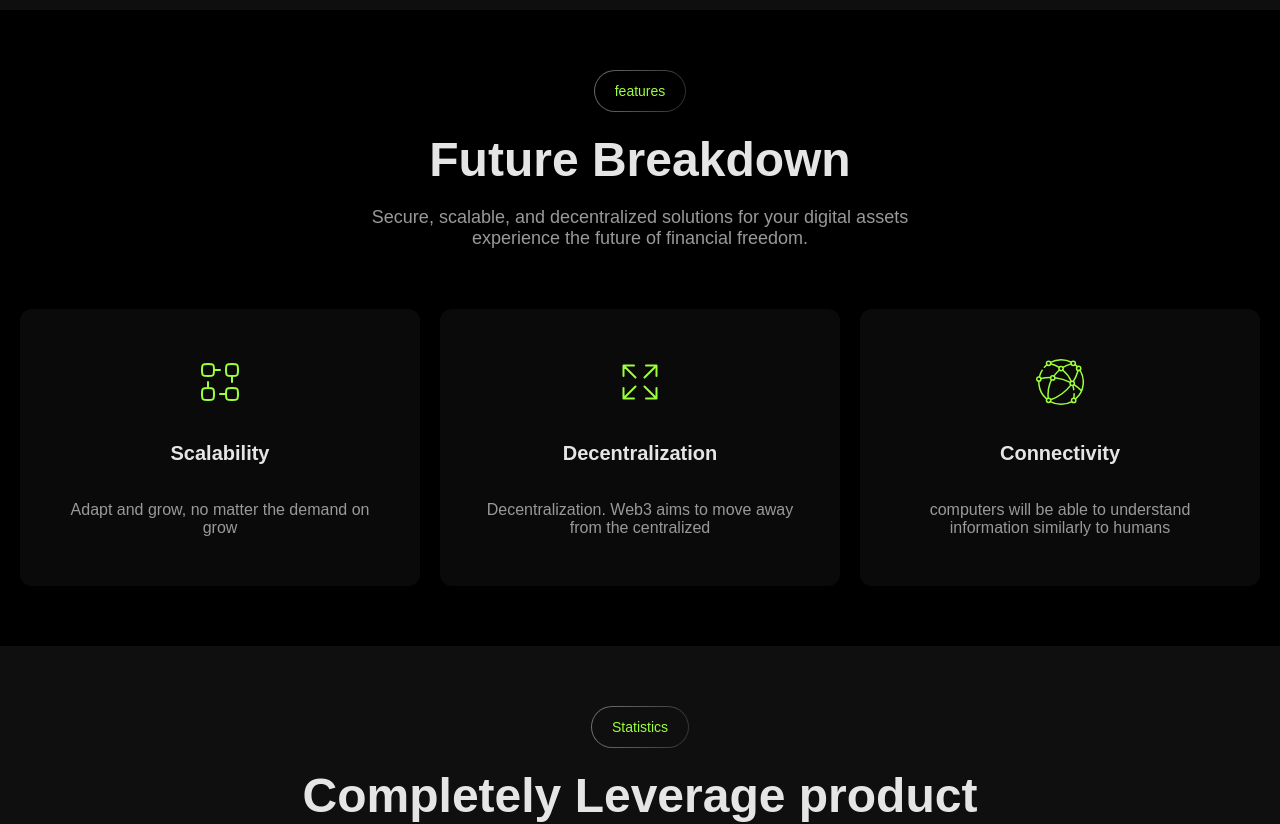
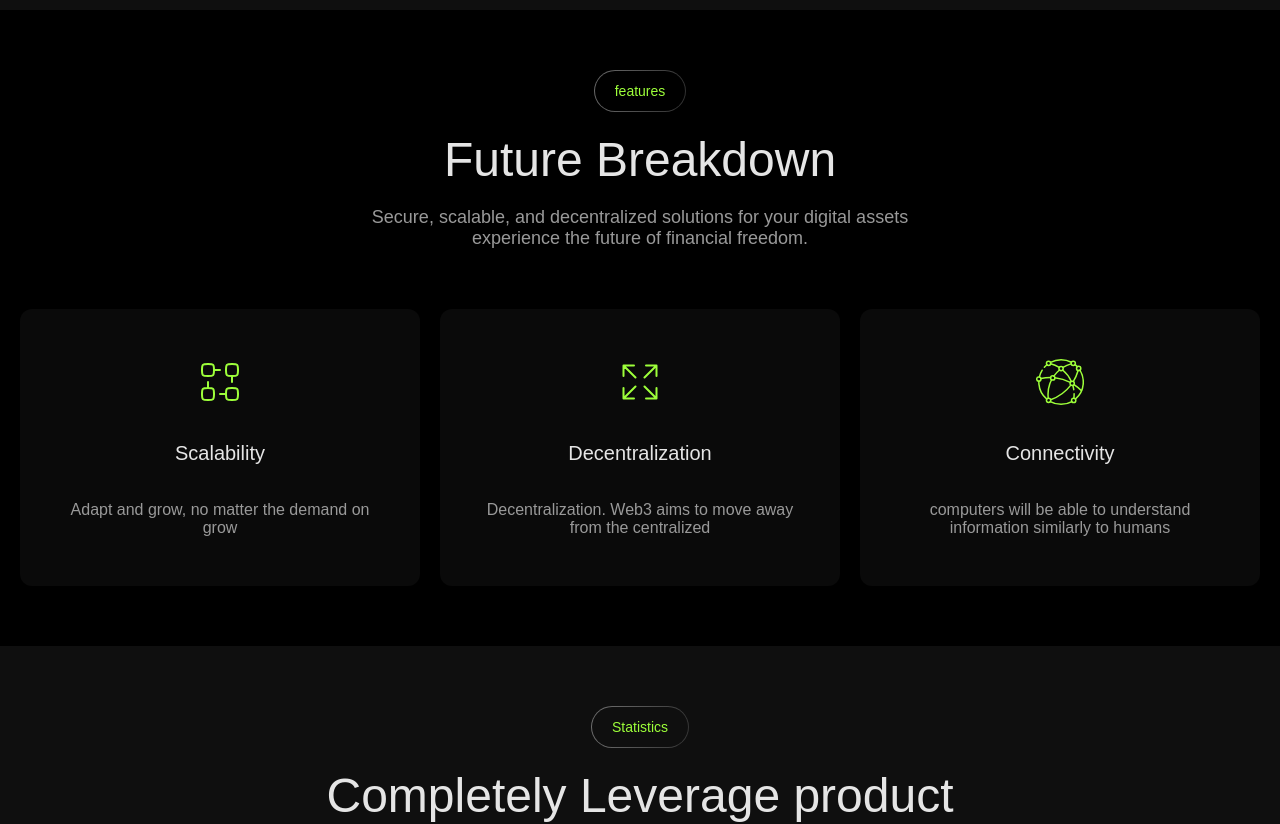
Before and after one commit to GoBrazill/project-neofi, an Angular app: page / in a window 1280 px wide. Shown: the part 1140-1964 px from the top of the page. Built offline with nearby package versions, Linux system fonts and the light colour scheme; a web font is replaced by a local one.

Commit message:
refactor: change h2 and h3 font weight to normal

```diff
--- a/src/_styles.scss
+++ b/src/_styles.scss
@@ -1,13 +1,13 @@
 * {
+    box-sizing: border-box;
     padding: 0;
     margin: 0;
-    border: 0;
 
-    box-sizing: border-box;
     font-family: "Alexandria", sans-serif;
     list-style: none;
     text-decoration: none;
 
+    border: 0;
     background: none;
 }
 
@@ -38,11 +38,13 @@ h1 {
 
 h2 {
     font-size: var(--font-title-2);
+    font-weight: normal;
     color: var(--clr-neutral-white);
 }
 
 h3 {
     font-size: var(--font-subtitle);
+    font-weight: normal;
     color: var(--clr-neutral-white);
 }
 
```
